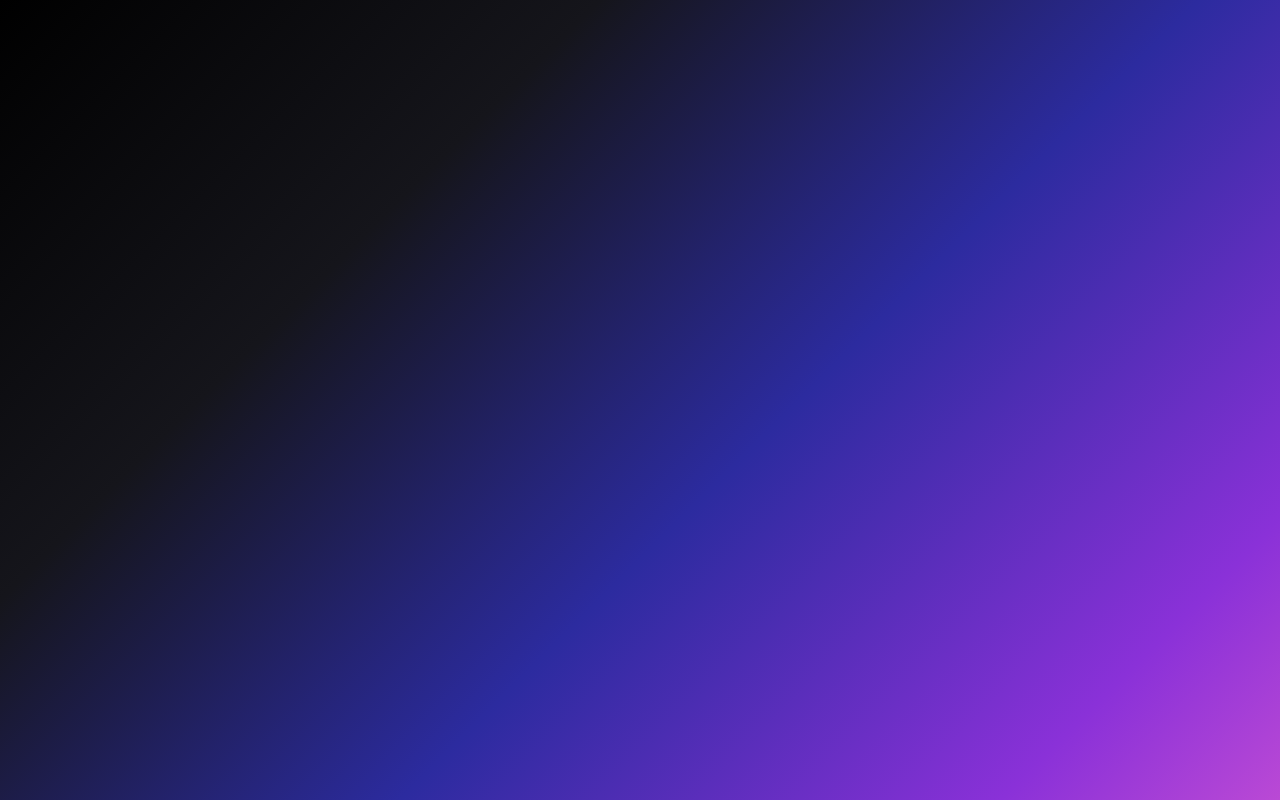
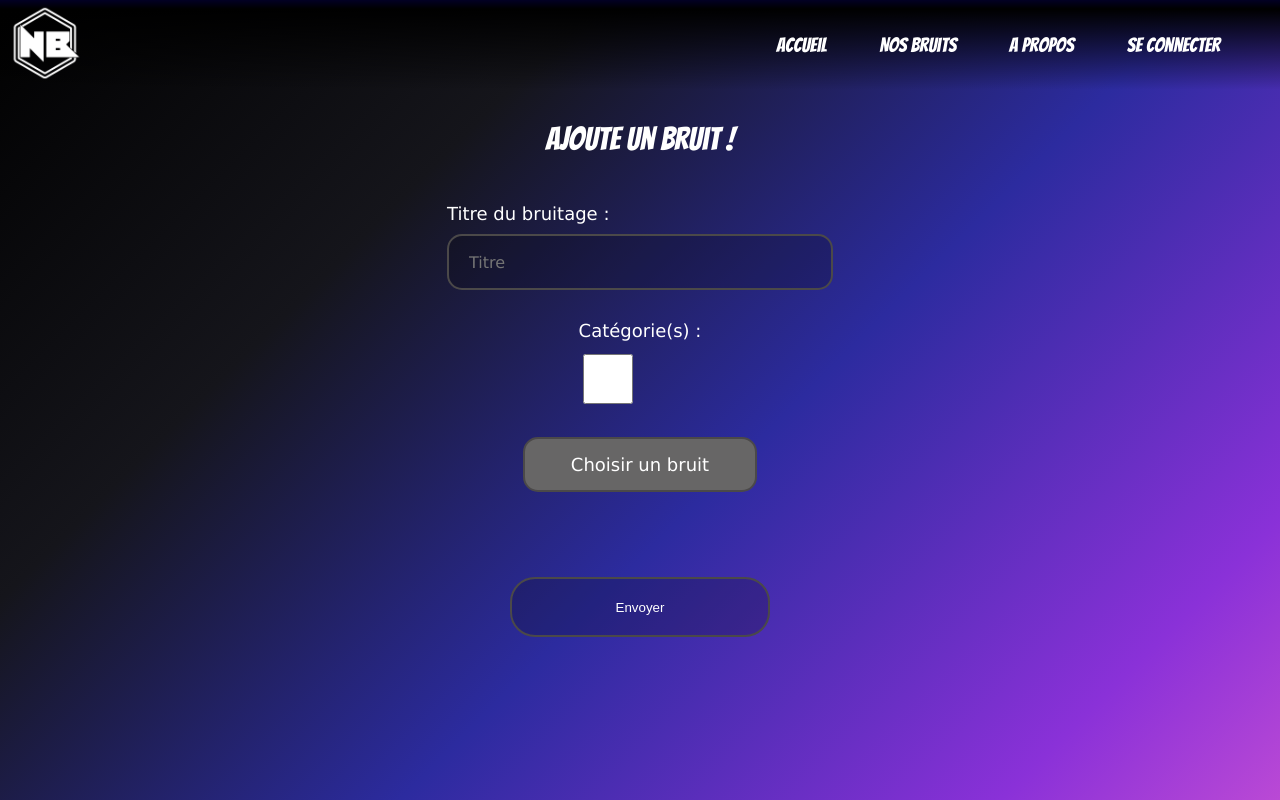
Before and after one commit to Soaen/DWWM_NoyzBox, a Vue app: page /addnoise in a window 1280 px wide. Before the commit this address had no page. Built offline with nearby package versions, Linux system fonts and the light colour scheme.

Commit message:
update addnoiseview page/formulaire

```diff
--- /dev/null
+++ b/src/components/AddNoiseItem.vue
@@ -0,0 +1,120 @@
+<script setup>
+
+</script>
+
+<template>
+    <div>
+
+        <p class="title"> Ajoute un bruit !</p>
+
+        <form method="get" @submit.prevent="tryConnect">
+            <div class="form-container">
+                <div class="form-input-container">
+                    <label for="titre">Titre du bruitage :</label>
+                    <input type="text" name="titre" id="titre" class="form-input" placeholder="Titre">
+                </div>
+                <div class="form-input-container">
+                    <label for="category">Catégorie(s) :</label>
+                    <input type="checkbox" name="category" id="category" class="form-category-input">
+                </div>
+                <div class="form-input-container">
+                    <label for="file" class="label-file">Choisir un bruit</label>
+                    <input type="file" name="" id="file" class="input-file" @change="onFileChange">
+                </div>
+                <input type="submit" value="Envoyer" class="submit-btn">
+            </div>
+        </form>
+
+    </div>
+</template>
+
+<style scoped lang="scss">
+
+.title{
+    display: flex;
+    justify-content: center;
+    font-size: 2rem;
+}
+.form-container {
+    width: 100%;
+    display: flex;
+    flex-direction: column;
+    align-items: center;
+
+    .form-input-container {
+        display: flex;
+        flex-direction: column;
+        margin: 15px;
+
+        .form-input {
+            font-family: Verdana, Geneva, Tahoma, sans-serif;
+            font-size: 16px;
+            background-color: rgba($color: #000000, $alpha: 0.2);
+            height: 50px;
+            width: 360px;
+            padding-left: 20px;
+            border-radius: 15px;
+            color: white;
+            border: #4B4949 2px solid;
+        }
+
+        .form-category-input {
+            font-family: Verdana, Geneva, Tahoma, sans-serif;
+            font-size: 16px;
+            background-color: rgba($color: #000000, $alpha: 0.2);
+            height: 50px;
+            width: 50px;
+            padding-left: 20px;
+            border-radius: 15px;
+            color: white;
+            border: #4B4949 2px solid;
+        }
+
+        label {
+            display: inline-block;
+            font-size: 18px;
+            font-family: Verdana, Geneva, Tahoma, sans-serif;
+            margin-bottom: 10px;
+        }
+    }
+}
+
+.label-file {
+    cursor: pointer;
+    color: #ffffff;
+    font-family: Verdana, Geneva, Tahoma, sans-serif;
+    font-size: 16px;
+    text-align: center;
+    background-color: rgb(103, 102, 102);
+    padding: 15px;
+    width: 200px;
+    border-radius: 15px;
+    color: white;
+    border: #4B4949 2px solid;
+}
+
+.label-file:hover {
+    background-color: rgb(107, 48, 202);
+}
+
+// et on masque le input
+.input-file {
+    display: none;
+}
+
+.submit-btn {
+    margin-top: 60px;
+    width: 260px;
+    height: 60px;
+    border-radius: 25px;
+    background-color: rgba($color: #000000, $alpha: 0.2);
+    color: white;
+    border: #4B4949 solid 2px;
+    cursor: pointer;
+
+    &:hover {
+        background-color: rgba($color: rgb(113, 182, 39), $alpha: 1);
+
+    }
+}
+</style>
--- a/src/router/index.js
+++ b/src/router/index.js
@@ -37,6 +37,11 @@ const router = createRouter({
       path: '/profil',
       name: 'profil',
       component: () => import('../views/ProfilView.vue')
+    },
+    {
+      path: '/addnoise',
+      name: 'addnoise',
+      component: () => import('../views/AddNoiseView.vue')
     }
   ]
 })
--- /dev/null
+++ b/src/views/AddNoiseView.vue
@@ -0,0 +1,12 @@
+<script setup>
+import AddNoiseItem from '../components/AddNoiseItem.vue';
+import Header from '../components/Header.vue'
+
+</script>
+
+<template>
+    <Header/>
+    <div>
+        <AddNoiseItem/>
+    </div>
+</template>
```
Also changed, not shown: controllers/noises.js (added, +71 -0 lines), models/noises.js (added, +18 -0 lines), routes/noises.js (added, +26 -0 lines).
